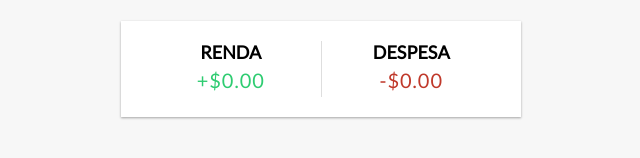
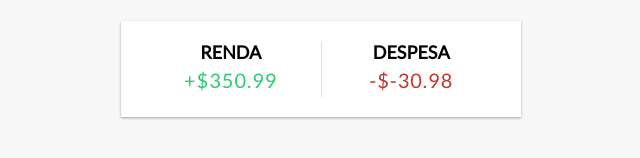
Before and after one commit to PabloAOliveira/Marcador-de-Despesas, a Vue app: page / in a window 1280 px wide. Shown: the part 150-308 px from the top of the page, without its empty margins (319-959 px from the left). Built offline with nearby package versions, Linux system fonts and the light colour scheme.

Commit message:
:sparkles: feat(2): Adicionando funções

```diff
--- a/package.json
+++ b/package.json
@@ -9,7 +9,8 @@
     "preview": "vite preview"
   },
   "dependencies": {
-    "vue": "^3.4.29"
+    "vue": "^3.4.29",
+    "vue-toastification": "^2.0.0-rc.5"
   },
   "devDependencies": {
     "@vitejs/plugin-vue": "^5.0.5",
--- a/src/App.vue
+++ b/src/App.vue
@@ -1,10 +1,12 @@
 <template>
   <Header></Header>
   <div class="container">
-    <Balance :total="total"></Balance>
-    <IncomeExpense></IncomeExpense>
+    <Balance :total="+total"></Balance>
+    <IncomeExpense :renda="+renda" :despesas="+despesas"></IncomeExpense>
     <TransactionList :transactions="transactions"></TransactionList>
-    <AddTransaction></AddTransaction>
+    <AddTransaction
+      @transactionSubmited="handleTransactionSubmited"
+    ></AddTransaction>
   </div>
 </template>
 
@@ -15,7 +17,11 @@ import IncomeExpense from "./components/IncomeExpense.vue";
 import TransactionList from "./components/TransactionList.vue";
 import AddTransaction from "./components/AddTransaction.vue";
 
+import { useToast } from "vue-toastification";
+
 import { ref, computed } from "vue";
+
+const toast = useToast();
 
 const transactions = ref([
   { id: 1, text: "Flower", amount: -19.99 },
@@ -32,6 +38,38 @@ const total = computed(() => {
 });
 
 // Pegar renda
+const renda = computed(() => {
+  return transactions.value
+    .filter((transactions) => transactions.amount > 0)
+    .reduce((acc, transactions) => {
+      return acc + transactions.amount;
+    }, 0)
+    .toFixed(2);
+});
 
 // Pegar despesas
+const despesas = computed(() => {
+  return transactions.value
+    .filter((transactions) => transactions.amount < 0)
+    .reduce((acc, transactions) => {
+      return acc + transactions.amount;
+    }, 0)
+    .toFixed(2);
+});
+
+// Adicionar transação
+const handleTransactionSubmited = (transactionsData) => {
+  transactions.value.push({
+    id: generateUniqueId(),
+    text: transactionsData.text,
+    amount: transactionsData.amount,
+  });
+
+  toast.succes("Transição Adicionada");
+};
+
+// Gerar ID unico
+const generateUniqueId = () => {
+  return Math.floor(Math.random() * 1000000);
+};
 </script>
--- a/src/components/AddTransaction.vue
+++ b/src/components/AddTransaction.vue
@@ -1,17 +1,56 @@
 <template>
   <h3>Adicionar Nova Transação</h3>
-  <form id="form">
+  <form id="form" @submit.prevent="onSubmit">
     <div class="form-control">
       <label for="text">Descrição</label>
-      <input type="text" id="text" placeholder="Digite a descrição..." />
+      <input
+        type="text"
+        id="text"
+        v-model="text"
+        placeholder="Digite a descrição..."
+      />
     </div>
     <div class="form-control">
       <label for="amount"
         >Quantia <br />
         (Negativo - despesa, Positivo - renda)</label
       >
-      <input type="number" id="amount" placeholder="Insira o valor..." />
+      <input
+        type="text"
+        id="amount"
+        v-model="amount"
+        placeholder="Insira o valor..."
+      />
     </div>
     <button class="btn">Adicionar Transação</button>
   </form>
 </template>
+
+<script setup>
+import { ref } from "vue";
+import { useToast } from "vue-toastification";
+
+const emit = defineEmits(["transactionSubmited"]);
+
+const toast = useToast();
+
+const text = ref("");
+const amount = ref("");
+// valida para todos os campos estarem preenchidos ao enviar o form
+const onSubmit = () => {
+  if (!text.value || !amount.value) {
+    toast.error("Ambos os campos devem ser preenchidos");
+    return;
+  }
+
+  const transactionsData = {
+    text: text.value,
+    amount: parseFloat(amount.value),
+  };
+
+  emit("transactionSubmited", transactionsData);
+
+  text.value = "";
+  amount.value = "";
+};
+</script>
--- a/src/components/IncomeExpense.vue
+++ b/src/components/IncomeExpense.vue
@@ -2,11 +2,26 @@
   <div class="inc-exp-container">
     <div>
       <h4>Renda</h4>
-      <p id="money-plus" class="money plus">+$0.00</p>
+      <p id="money-plus" class="money plus">+${{ renda }}</p>
     </div>
     <div>
       <h4>Despesa</h4>
-      <p id="money-minus" class="money minus">-$0.00</p>
+      <p id="money-minus" class="money minus">-${{ despesas }}</p>
     </div>
   </div>
 </template>
+
+<script setup>
+import { defineProps } from "vue";
+
+const props = defineProps({
+  renda: {
+    type: Number,
+    required: true,
+  },
+  despesas: {
+    type: Number,
+    required: true,
+  },
+});
+</script>
```
Also changed, not shown: src/main.js (+6 -3 lines), 1 other file (tests, documents, lock files or other folders).
